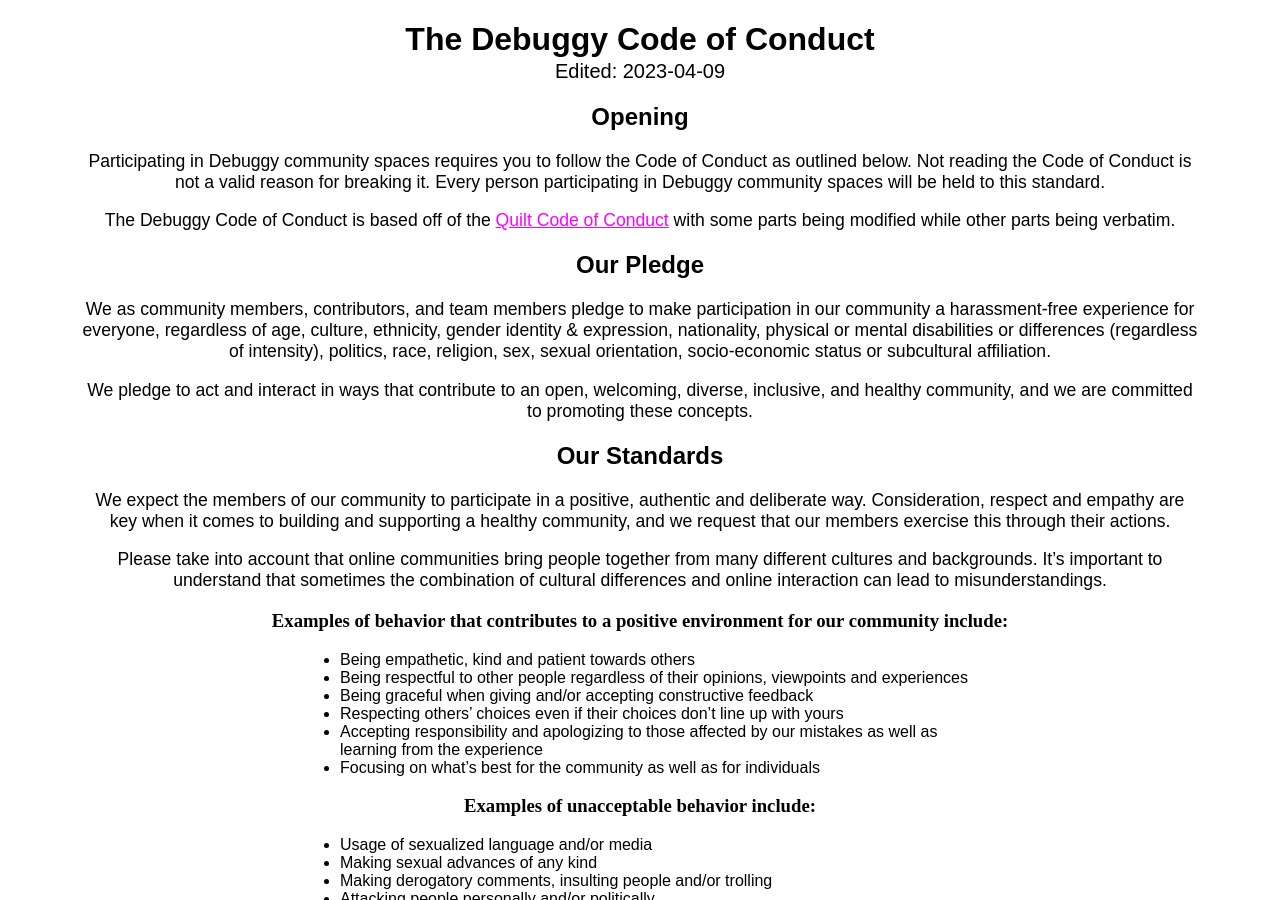
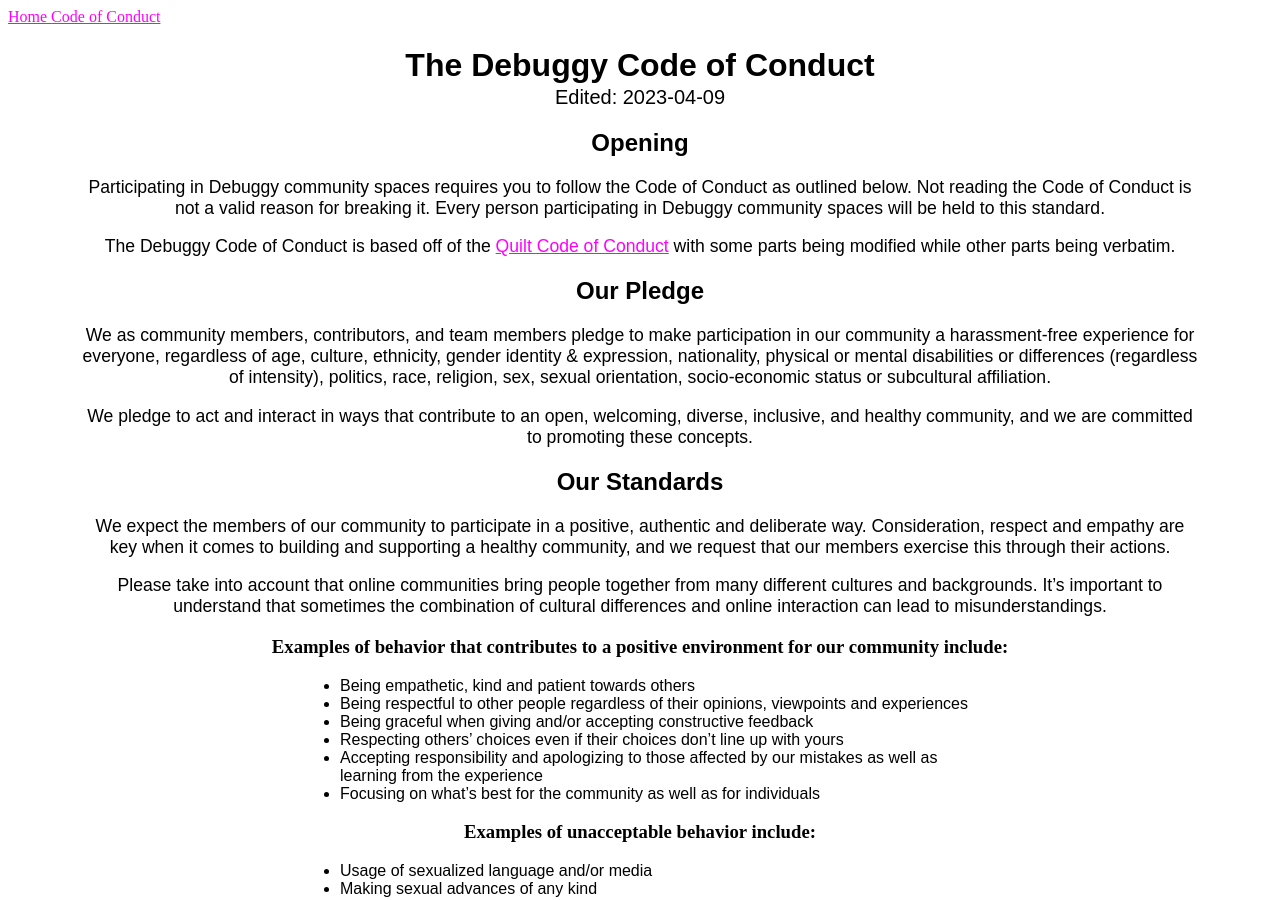
Before and after one commit to maximumpower55/debuggyteam.github.io, a Jekyll site: the page built from code-of-conduct.md, in a window 1280 px wide and 900 px high. Built offline with Jekyll 4.4.1, drawn with Linux system fonts in a browser that asks for light colours.

Commit message:
i hate webdev, seriously

```diff
--- a/_data/navigation.json
+++ /dev/null
@@ -1,10 +0,0 @@
-{
-	"navigation": [
-		{
-			"title": "Home"
-		},
-		{
-			"title": "Code of Conduct"
-		}
-	]
-}
--- /dev/null
+++ b/_data/navigation.yml
@@ -0,0 +1,4 @@
+- name: Home
+  link: /
+- name: Code of Conduct
+  link: /code-of-conduct
--- a/_layouts/default.html
+++ b/_layouts/default.html
@@ -10,6 +10,18 @@
 	<link rel="stylesheet" href="/assets/css/style.css"/>
 </head>
 <body>
+
+<div>
+	<nav>
+		{% for item in site.data.navigation %}
+			{% capture htmllink %} {{item.link}}.html {% endcapture %}
+			<a href="{{item.link}}" {% if page.url==item.link or page.url==htmllink %} class="current"{%endif%}>
+				{{item.name}}
+			</a>
+		{% endfor %}
+	</nav>
+</div>
+
 <main>
 	{{content}}
 </main>
--- /dev/null
+++ b/index.html
@@ -0,0 +1,5 @@
+---
+---
+<link rel="stylesheet" href="/index.scss"/>
+
+<h1>yeef</h1>
```
Also changed, not shown: index.scss (added, +8 -0 lines), Gemfile.lock, _data/members.json (deleted).
